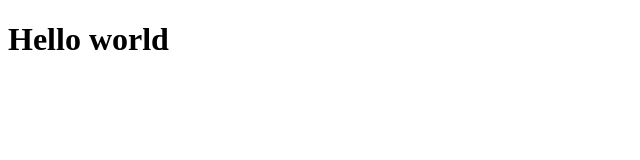
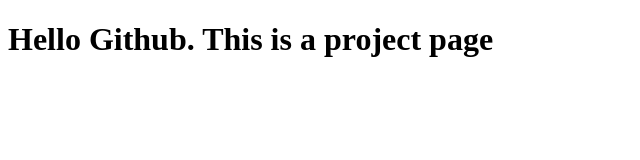
Before and after one commit to fc0ventura/bootstrap-extra-modal, a plain HTML site: page demo/index.html in a window 1280 px wide. Shown: the whole page, without its empty margins (0-640 px from the left). Drawn offline with Linux system fonts and the light colour scheme.

Commit message:
Added some demo files

```diff
--- a/demo/index.html
+++ b/demo/index.html
@@ -14,6 +14,6 @@
 </head>
 
 <body>
-  <h1>Hello world</h1>
+  <h1>Hello Github. This is a project page</h1>
 </body>
 </html>
```
